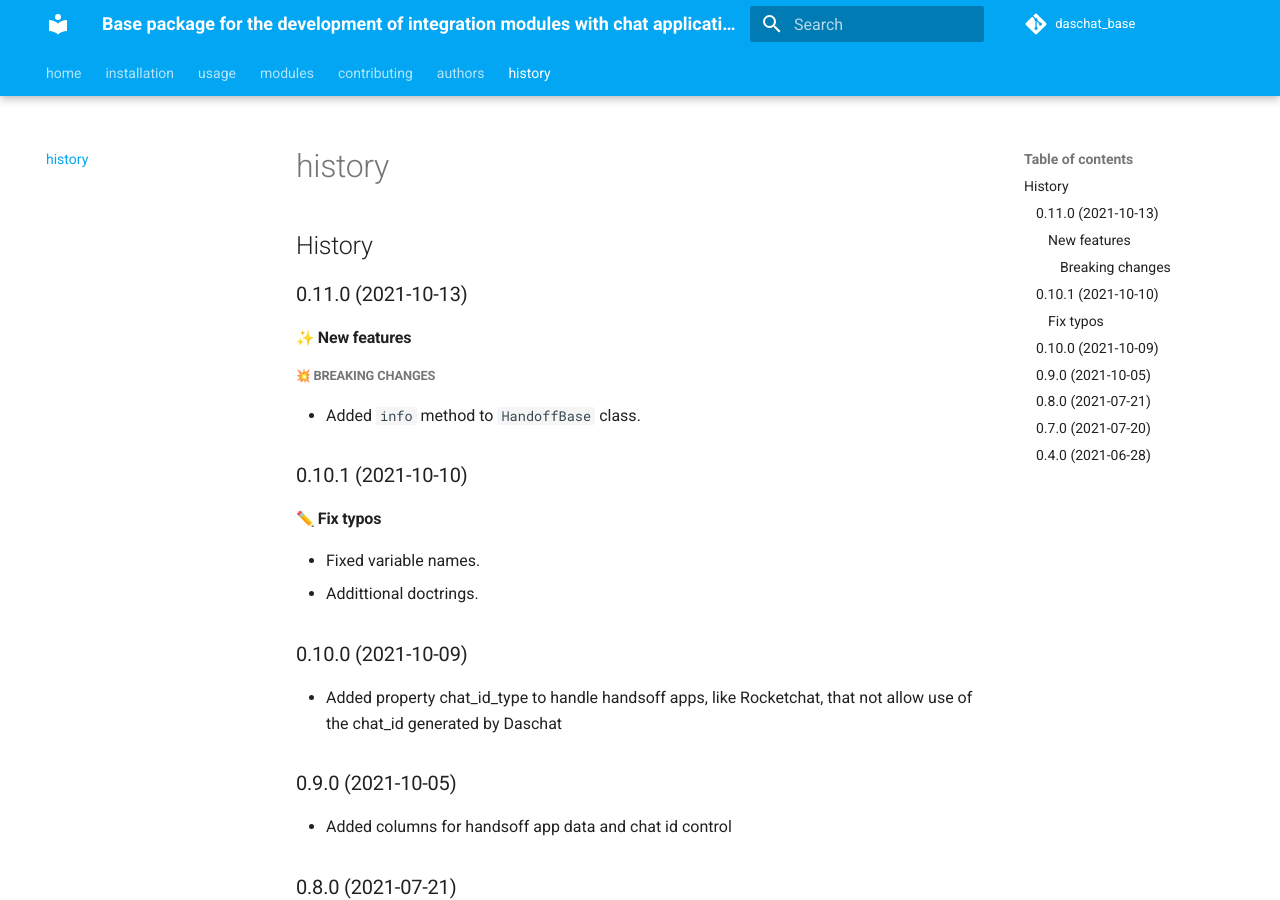
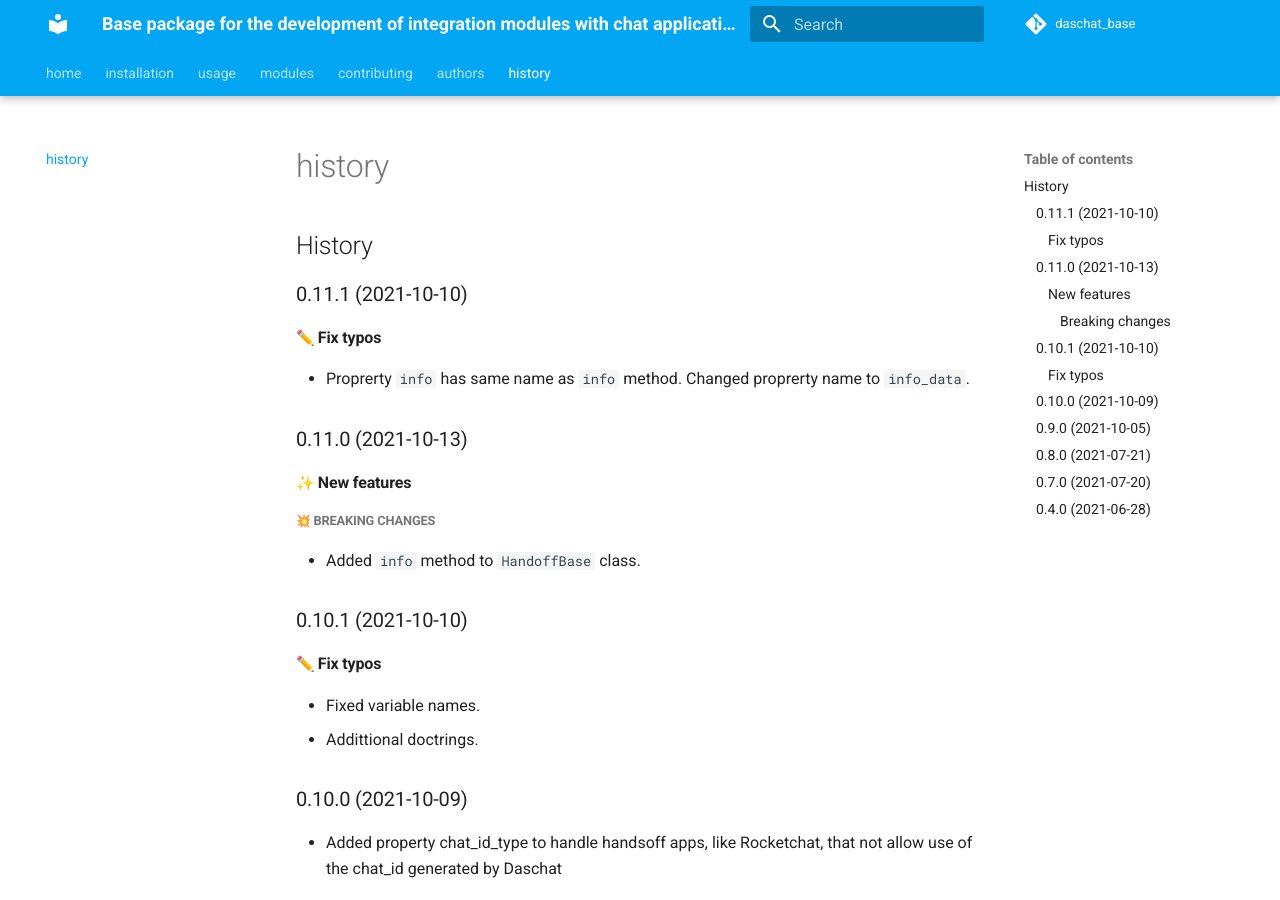
Before and after one commit to daschat-io/daschat_base, an MkDocs documentation site: the page built from docs/history.md, in a window 1280 px wide and 900 px high. Built offline with MkDocs 1.6.1 and Material for MkDocs 9.7.7, drawn with Linux system fonts in a browser that asks for light colours; emoji names are drawn with the system emoji font; comment, search, counter and statistics services are not loaded.

Commit message:
Releasing version 0.11.1

```diff
--- a/HISTORY.md
+++ b/HISTORY.md
@@ -1,4 +1,10 @@
 # History
+
+## 0.11.1 (2021-10-10)
+
+### :pencil2: Fix typos
+
+* Proprerty `info` has same name as `info` method. Changed proprerty name to `info_data`.
 
 ## 0.11.0 (2021-10-13)
 
--- a/pyproject.toml
+++ b/pyproject.toml
@@ -1,7 +1,7 @@
 [tool]
 [tool.poetry]
 name = "daschat_base"
-version = "0.11.0"
+version = "0.11.1"
 homepage = "https://github.com/daschat-io/daschat_base"
 description = "Base package for Daschat modules."
 authors = ["Abner G Jacobsen <abner@apoana.com.br>"]
```
Also changed, not shown: CHANGELOG.md (+2 -4 lines), 1 other file.
